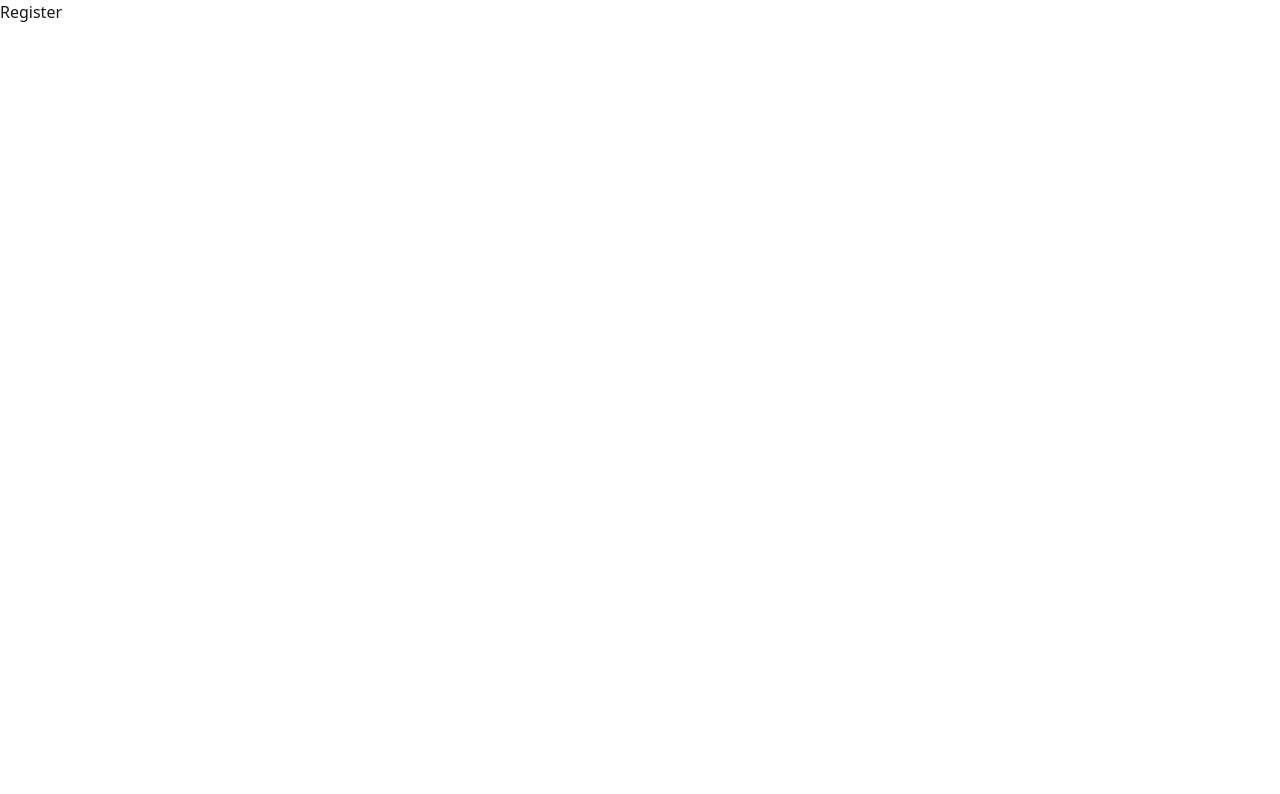
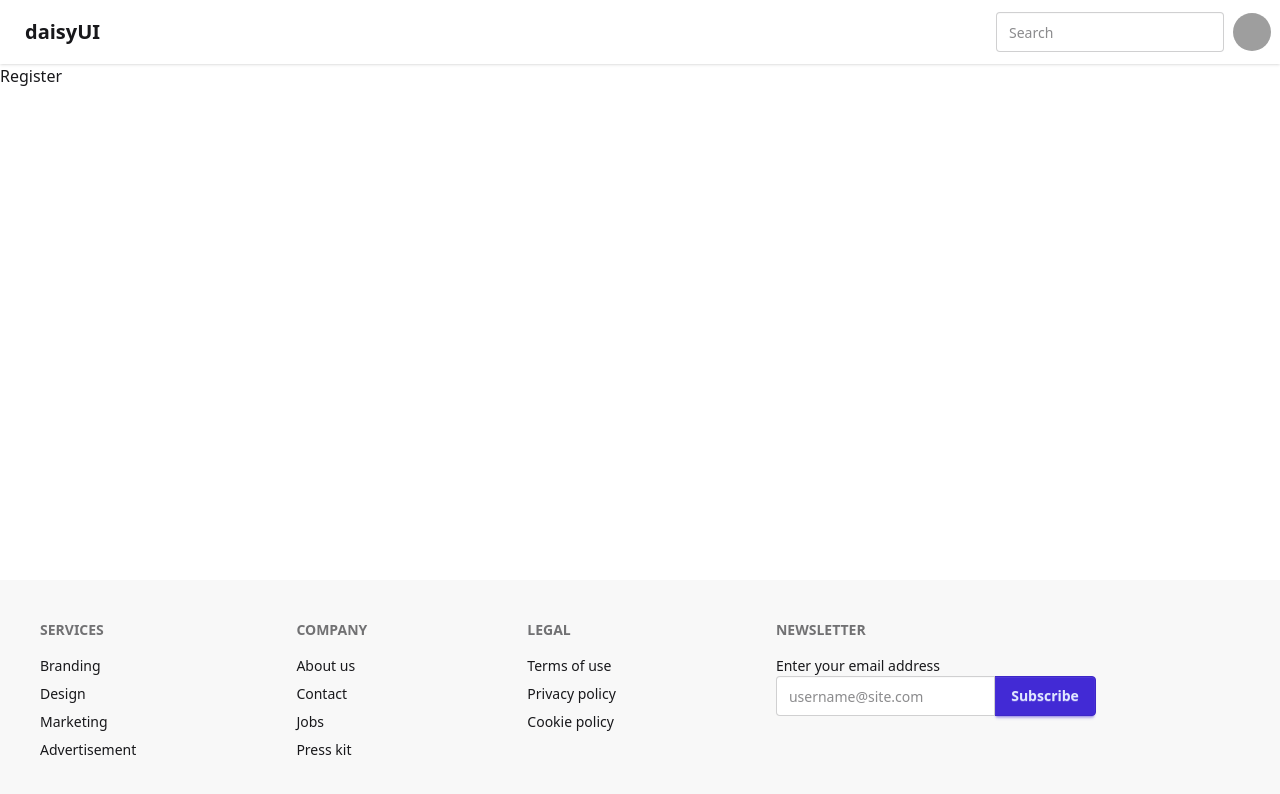
Before and after one commit to Deveshsharma1234/GovernmentComplaintPortal, a React (Vite) app in the folder FrontEnd/ComplaintPortal/: page /register in a window 1280 px wide. Shown: the top 794 px of the page. Built offline with nearby package versions, Linux system fonts and the light colour scheme; grey boxes are pictures that could not be loaded.

Commit message:
added footer and Header

```diff
--- a/FrontEnd/ComplaintPortal/src/App.jsx
+++ b/FrontEnd/ComplaintPortal/src/App.jsx
@@ -1,4 +1,6 @@
 import { Outlet } from "react-router"
+import Footer from "./components/Footer"
+import Header from "./components/Header"
 
 
 
@@ -8,9 +10,14 @@ function App() {
 
   return (
     <>
-    <div className="">
-      <Outlet/>
-    </div>
+      <div className="min-h-screen flex flex-col">
+        <Header />
+        <main className="flex-1">
+          <Outlet />
+        </main>
+        <Footer />
+      </div>
+
 
 
     </>
--- a/FrontEnd/ComplaintPortal/src/Router.jsx
+++ b/FrontEnd/ComplaintPortal/src/Router.jsx
@@ -2,6 +2,7 @@ import {createBrowserRouter} from "react-router-dom";
 import Login from "./pages/Login";
 import App from "./App";
 import Register from "./pages/Register";
+import Home from "./pages/Home";
 
 
 const appRouter = createBrowserRouter([
@@ -11,7 +12,7 @@ const appRouter = createBrowserRouter([
         children:[
             {
                 index: true,
-                element :<Login/>
+                element :<Home/>
             },
             {
                 path: "/register",
--- /dev/null
+++ b/FrontEnd/ComplaintPortal/src/components/Footer.jsx
@@ -0,0 +1,43 @@
+import { Link } from "react-router";
+
+const Footer = () => {
+    return (
+       <footer className="footer sm:footer-horizontal bg-base-200 text-base-content p-10">
+  <nav>
+    <h6 className="footer-title">Services</h6>
+    <Link to={"#branding"}className="link link-hover">Branding</Link>
+    <Link to={"#design"}className="link link-hover">Design</Link>
+    <Link to={"#marketing"}className="link link-hover">Marketing</Link>
+    <Link to={"#advertisement"}className="link link-hover">Advertisement</Link>
+  </nav>
+  <nav>
+    <h6 className="footer-title">Company</h6>
+    <Link to={"#"}className="link link-hover">About us</Link>
+    <Link to={"#"}className="link link-hover">Contact</Link>
+    <Link to={"#"}className="link link-hover">Jobs</Link>
+    <Link to={"#"}className="link link-hover">Press kit</Link>
+  </nav>
+  <nav>
+    <h6 className="footer-title">Legal</h6>
+    <Link to={"#"}className="link link-hover">Terms of use</Link>
+    <Link to={"#"}className="link link-hover">Privacy policy</Link>
+    <Link to={"#"}className="link link-hover">Cookie policy</Link>
+  </nav>
+  <form>
+    <h6 className="footer-title">Newsletter</h6>
+    <fieldset className="w-80">
+      <label>Enter your email address</label>
+      <div className="join">
+        <input
+          type="text"
+          placeholder="username@site.com"
+          className="input input-bordered join-item" />
+        <button className="btn btn-primary join-item">Subscribe</button>
+      </div>
+    </fieldset>
+  </form>
+</footer>
+    );
+}
+
+export default Footer;
--- /dev/null
+++ b/FrontEnd/ComplaintPortal/src/components/Header.jsx
@@ -0,0 +1,37 @@
+import { Link } from "react-router-dom";
+
+const Header = () => {
+    return (
+        <div className="navbar bg-base-100 shadow-sm">
+            <div className="flex-1">
+                <a className="btn btn-ghost text-xl">daisyUI</a>
+            </div>
+            <div className="flex gap-2">
+                <input type="text" placeholder="Search" className="input input-bordered w-24 md:w-auto" />
+                <div className="dropdown dropdown-end">
+                    <div tabIndex={0} role="button" className="btn btn-ghost btn-circle avatar">
+                        <div className="w-10 rounded-full">
+                            <img
+                                alt="Tailwind CSS Navbar component"
+                                src="https://img.daisyui.com/images/stock/photo-1534528741775-53994a69daeb.webp" />
+                        </div>
+                    </div>
+                    <ul
+                        tabIndex={0}
+                        className="menu menu-sm dropdown-content bg-base-100 rounded-box z-1 mt-3 w-52 p-2 shadow">
+                        <li>
+                            <a className="justify-between">
+                                Profile
+                                <span className="badge">New</span>
+                            </a>
+                        </li>
+                        <li><Link to={"#settings"}>Settings</Link></li>
+                        <li><Link to={"#logout"}>Logout</Link></li>
+                    </ul>
+                </div>
+            </div>
+        </div>
+    );
+}
+
+export default Header;
--- /dev/null
+++ b/FrontEnd/ComplaintPortal/src/pages/Home.jsx
@@ -0,0 +1,11 @@
+import React from 'react';
+
+const Home = () => {
+    return (
+        <div>
+            <h1>Home</h1>
+        </div>
+    );
+}
+
+export default Home;
```
